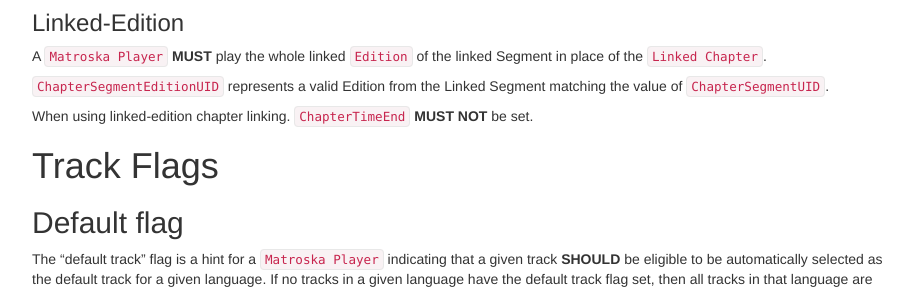
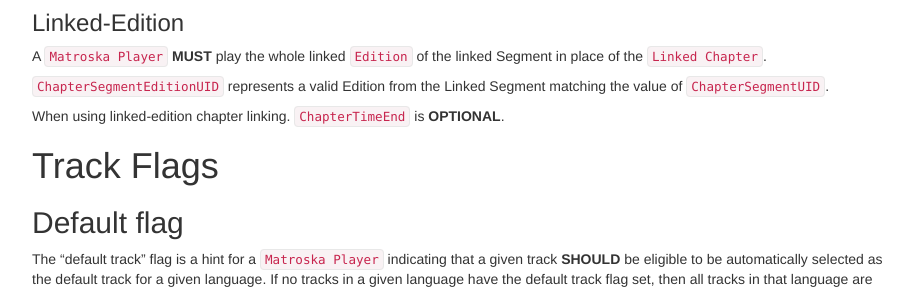
Before and after one commit to ietf-wg-cellar/matroska-specification, a Jekyll site: the page built from notes.md, in a window 1280 px wide and 900 px high, scrolled down 9280 px. Shown: the part 152-443 px from the top of the window, without its empty margins (273-1189 px from the left). Built offline with Jekyll 4.4.1, drawn with Linux system fonts in a browser that asks for light colours.

Commit message:
make ChapterTimeEnd in Linked-Edition medium linking optional
There's no reason to forbid the value if we know it.

```diff
--- a/notes.md
+++ b/notes.md
@@ -613,7 +613,7 @@ A `Matroska Player` **MUST** play the whole linked `Edition` of the linked Segme
 
 `ChapterSegmentEditionUID` represents a valid Edition from the Linked Segment matching the value of `ChapterSegmentUID`.
 
-When using linked-edition chapter linking. `ChapterTimeEnd` **MUST NOT** be set.
+When using linked-edition chapter linking. `ChapterTimeEnd` is **OPTIONAL**.
 
 
 
```
